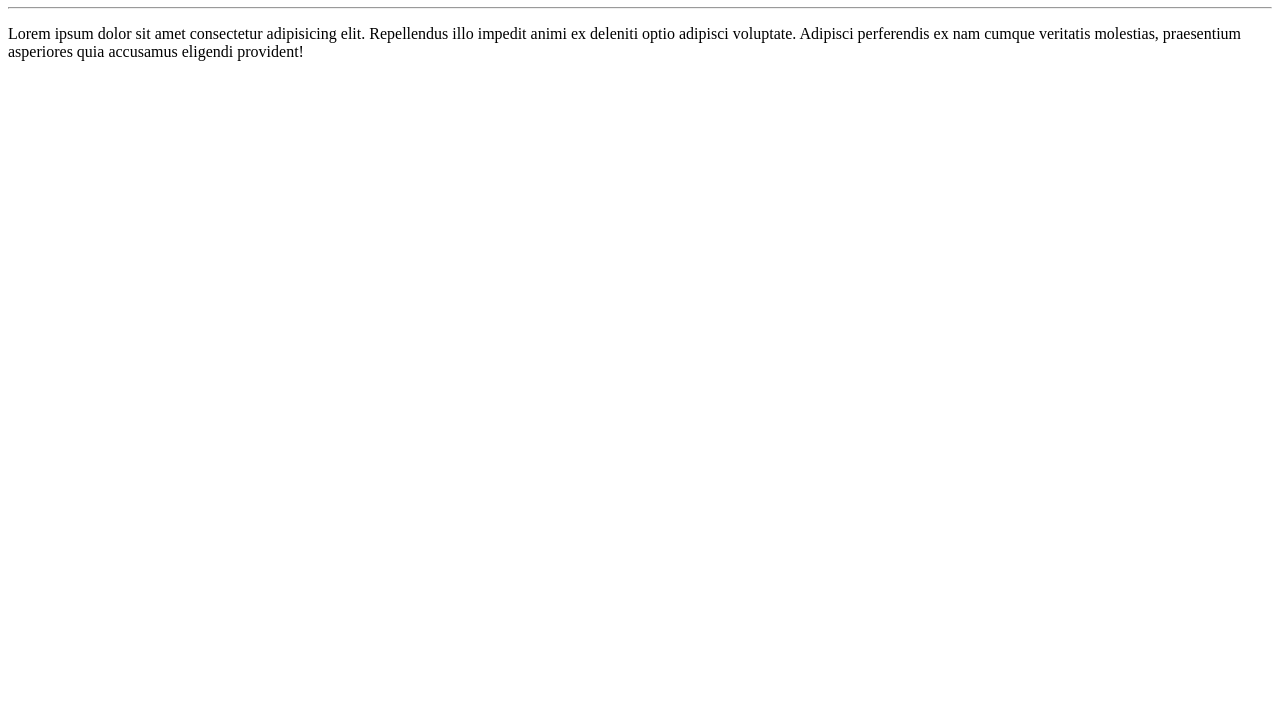
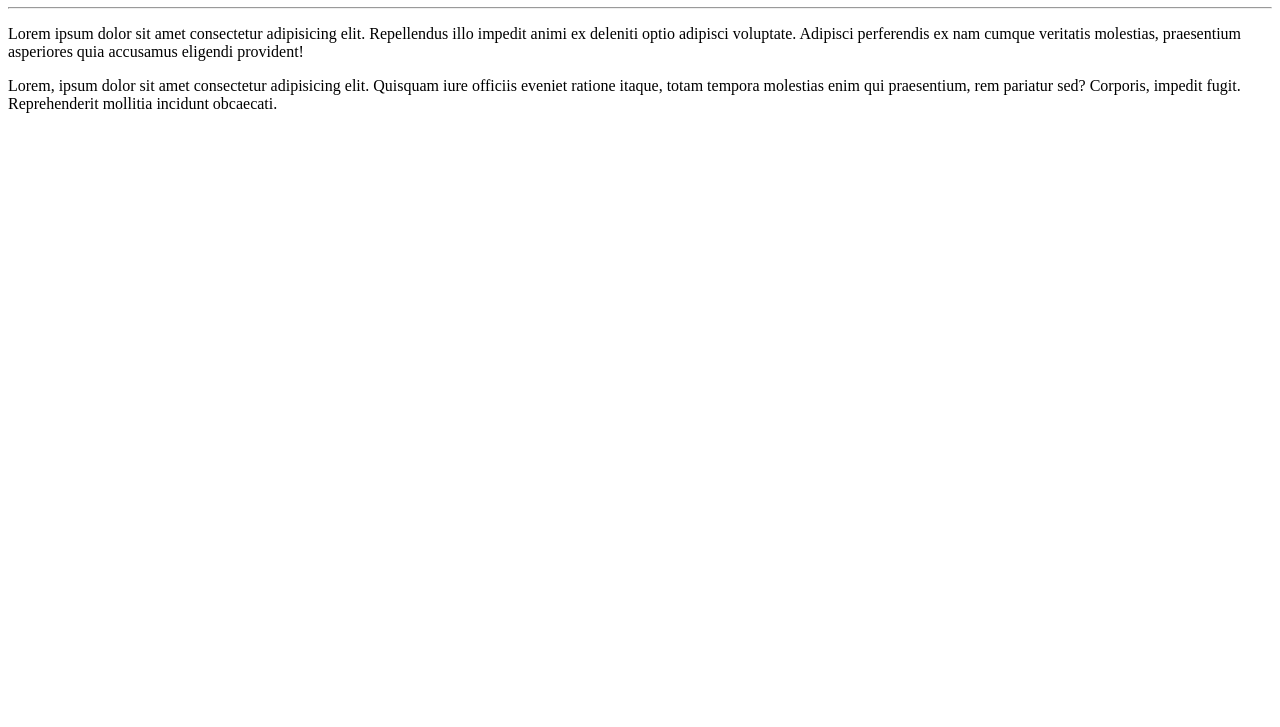
Before and after one commit to LuiZamberlan/Ola-Mundo, a plain HTML site: page site-exemplo/index.html in a window 1280 px wide. Shown: the part 73-800 px from the top of the page. Drawn offline with Linux system fonts and the light colour scheme.

Commit message:
Adcionei um parágrafo

```diff
--- a/site-exemplo/index.html
+++ b/site-exemplo/index.html
@@ -9,5 +9,6 @@
     <h1>Olá, Mundo!</h1>
     <hr>
     <p>Lorem ipsum dolor sit amet consectetur adipisicing elit. Repellendus illo impedit animi ex deleniti optio adipisci voluptate. Adipisci perferendis ex nam cumque veritatis molestias, praesentium asperiores quia accusamus eligendi provident!</p>
+    <p>Lorem, ipsum dolor sit amet consectetur adipisicing elit. Quisquam iure officiis eveniet ratione itaque, totam tempora molestias enim qui praesentium, rem pariatur sed? Corporis, impedit fugit. Reprehenderit mollitia incidunt obcaecati.</p>
 </body>
 </html>
```
